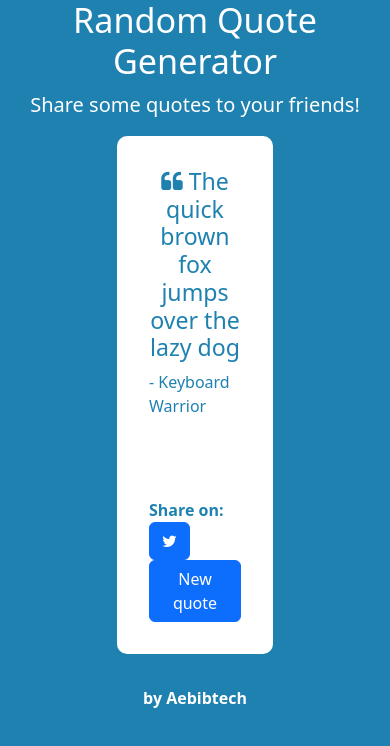
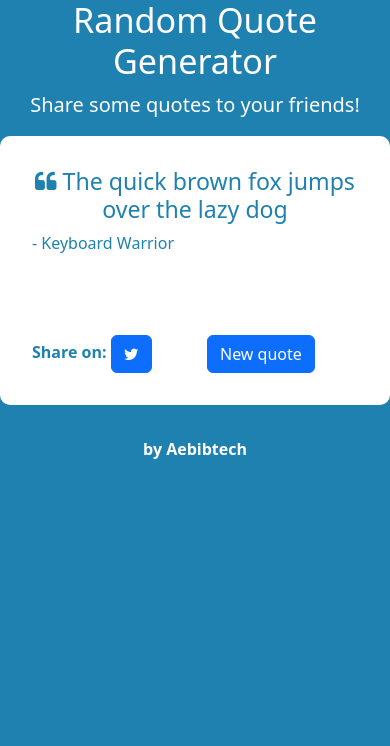
Before and after one commit to aebibtech/fcc-rqg, a React (Vite) app: page / in a window 390 px wide. Shown: the top 746 px of the page. Built offline with nearby package versions, Linux system fonts and the light colour scheme; no server answers.

Commit message:
add more responsiveness

```diff
--- a/styles.css
+++ b/styles.css
@@ -26,8 +26,8 @@ div#quote-box {
     position: fixed;
 }
 
-@media (max-width: 600px) {
+@media (max-width: 800px) {
     div#root {
-        margin: auto;
+        max-width: fit-content;
     }
 }
```
